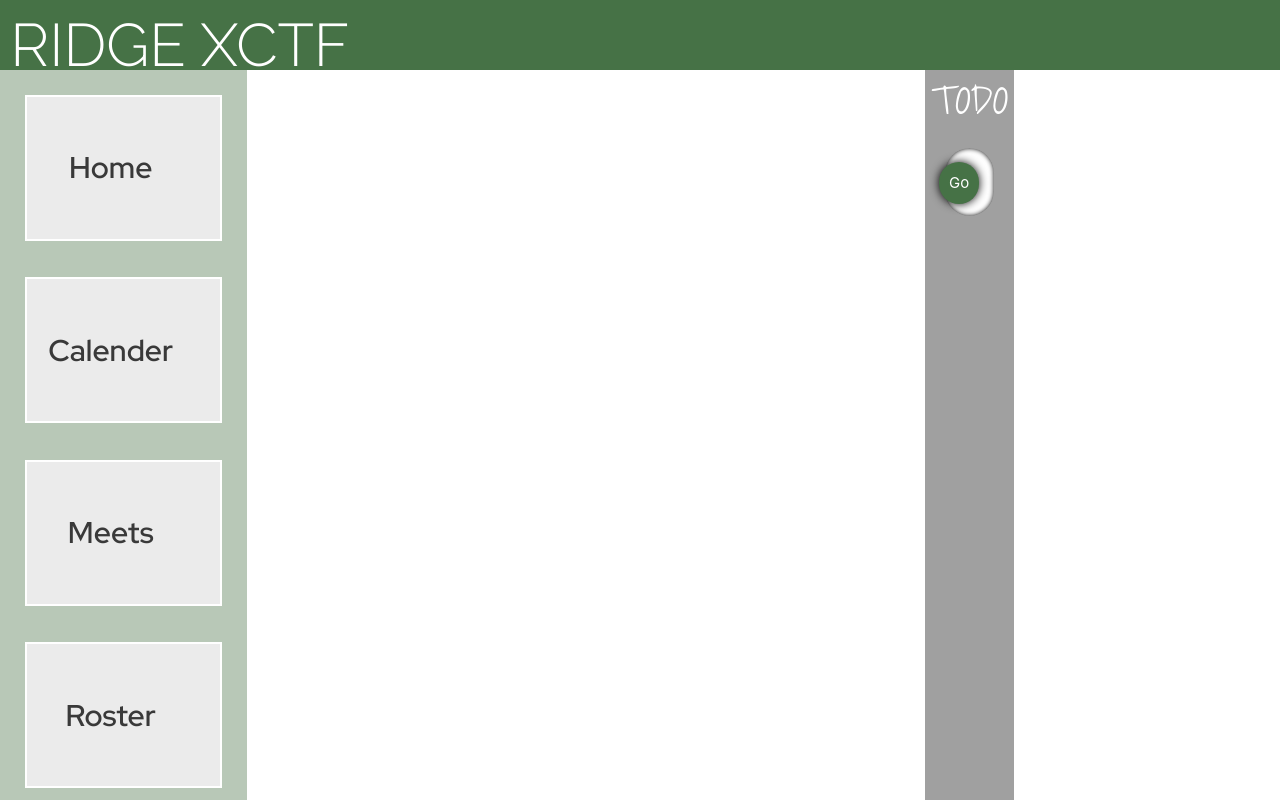
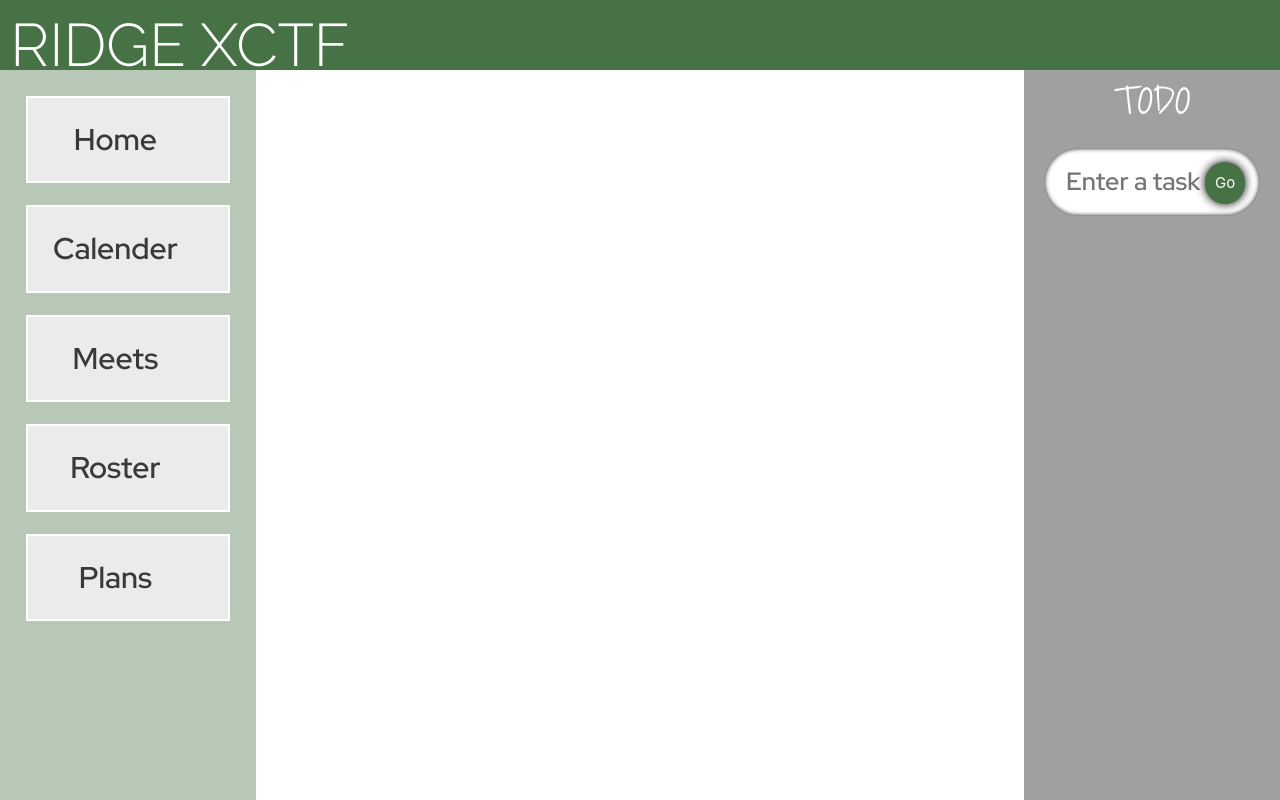
Before and after one commit to kalebh11/Ridge-XCTF-Summer-Project, a React (Create React App) app: page / in a window 1280 px wide. Built offline with nearby package versions, Linux system fonts and the light colour scheme; the HTML template or start-up script is replaced by a standard one.

Commit message:
fixed todo refactor

```diff
--- a/src/App.scss
+++ b/src/App.scss
@@ -31,8 +31,11 @@
 
 .mid-section {
   // height: 100%;
-  width: 55%;
+  width: 60%;
   overflow:hidden;
+}
+.right-section {
+  width: 20%;
 }
 
 .top-bar {
@@ -47,7 +50,7 @@
 }
 
 .leftSpacing {
-  height: 25%;
+  height: 15%;
   width: 100%;
   font-weight: 100;
   background-color: #b8c8b7;
@@ -150,7 +153,7 @@
 }
 
 .todo {
-  width: 25%;
+  width: 100%;
   height:100%;
   overflow:hidden;
   display:flex;
--- a/src/App.tsx
+++ b/src/App.tsx
@@ -17,7 +17,7 @@ const App: React.FC = () => {
         <div className="mid-section">
           <h2>test</h2>
         </div>
-        <div>
+        <div className="right-section">
           <TodoComponent />
         </div>
       </div>
```
